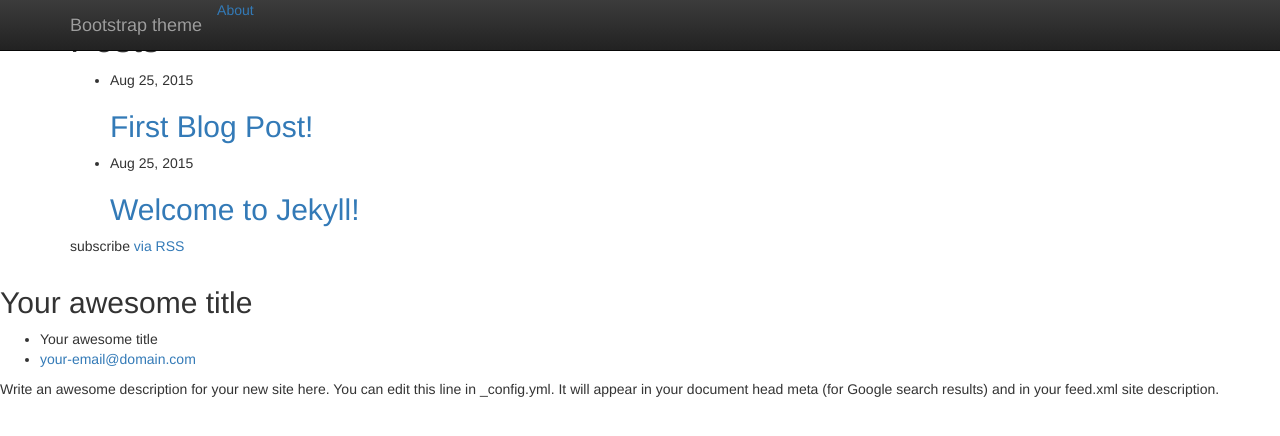
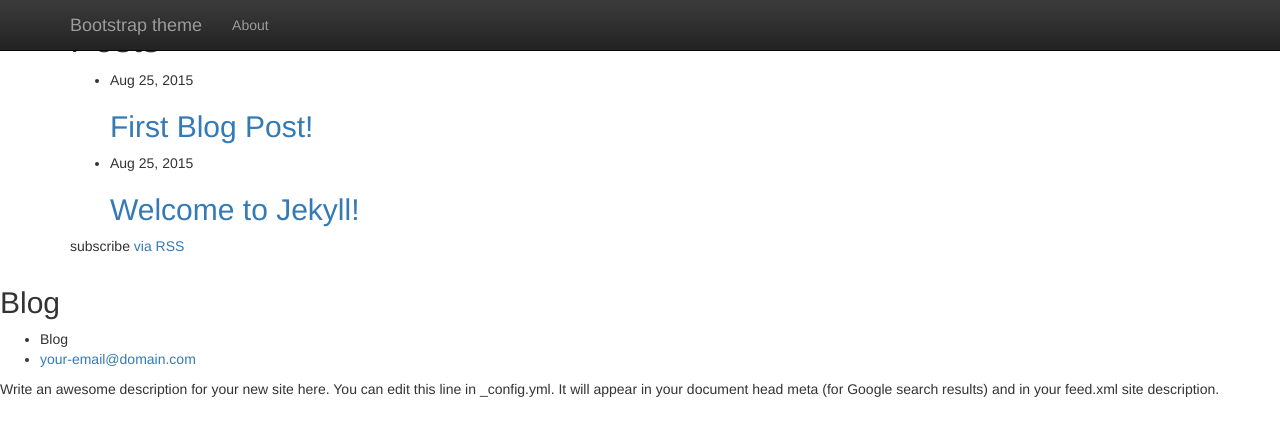
Before and after one commit to jacobpadilla/jacobpadilla.github.io, a Jekyll site: the page built from index.html, in a window 1280 px wide. Shown: the top 436 px of the page. Built offline with Jekyll 4.4.1, drawn with Linux system fonts in a browser that asks for light colours; nearby versions of some CDN libraries.

Commit message:
Layout and config changes

```diff
--- a/_config.yml
+++ b/_config.yml
@@ -1,5 +1,5 @@
 # Site settings
-title: Your awesome title
+title: Blog
 email: your-email@domain.com
 description: > # this means to ignore newlines until "baseurl:"
   Write an awesome description for your new site here. You can edit this
--- a/_includes/header.html
+++ b/_includes/header.html
@@ -16,12 +16,9 @@
           <ul class="nav navbar-nav">
         {% for page in site.pages %}
           {% if page.title %}
-          <a class="page-link" href="{{ page.url | prepend: site.baseurl }}">{{ page.title }}</a>
+            <li><a href="{{ page.url | prepend: site.baseurl }}">{{ page.title }}</a></li>
           {% endif %}
         {% endfor %}
-      </div>
-              </ul>
-            </li>
           </ul>
         </div><!--/.nav-collapse -->
       </div>
```
